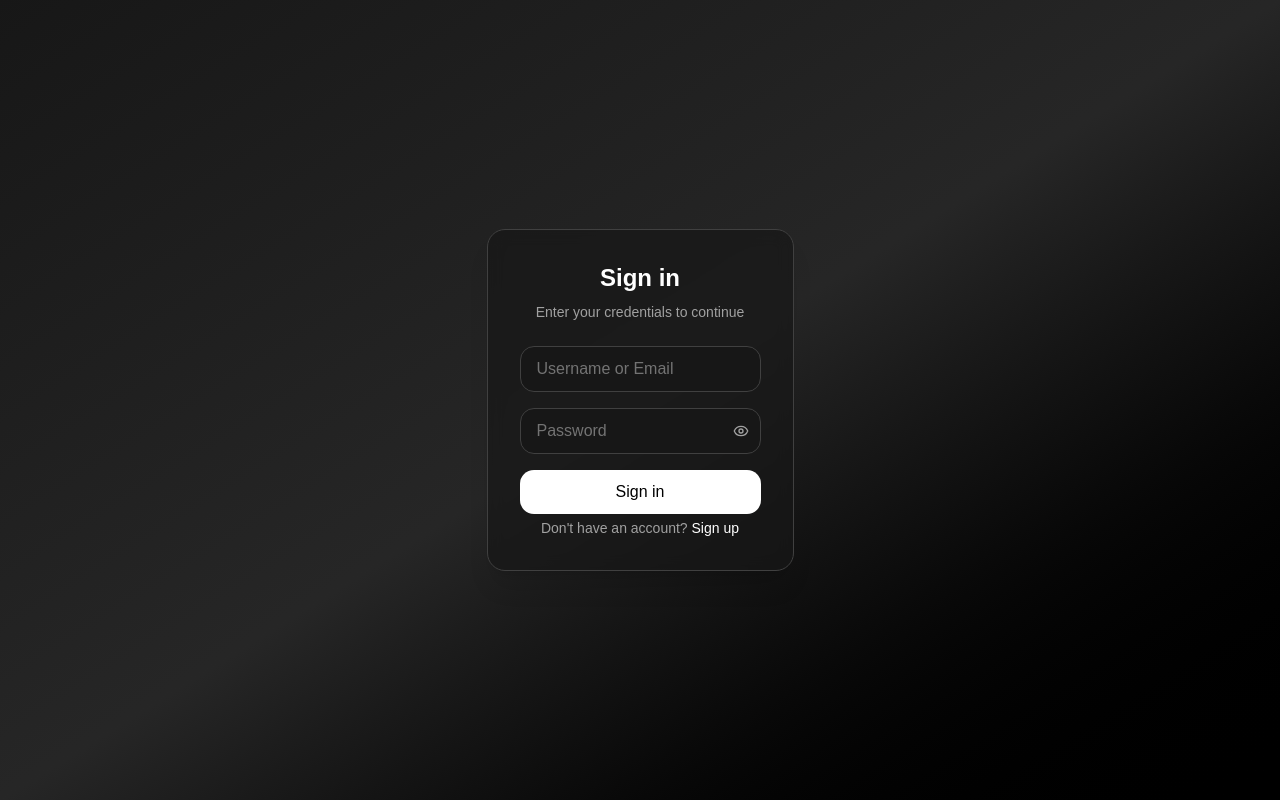
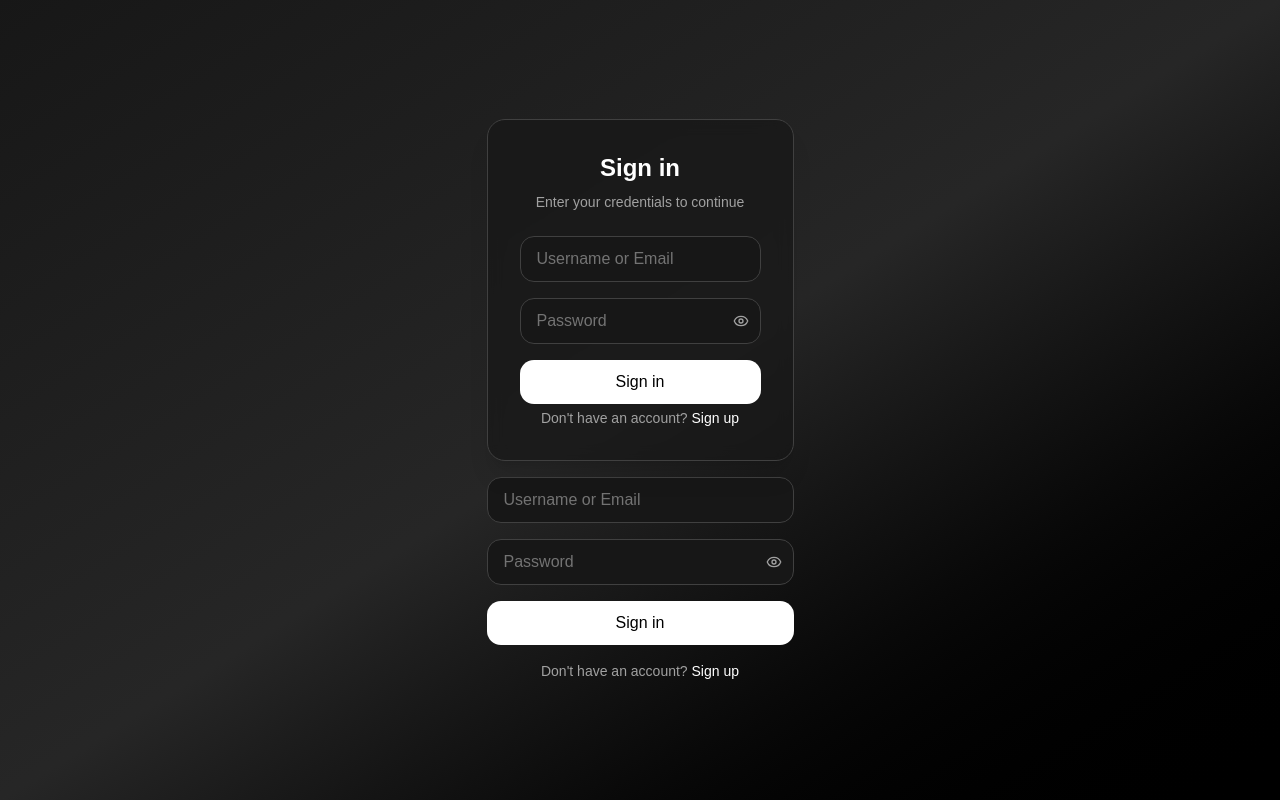
Before and after one commit to Yurex1/fastify-template, a React (Vite) app in the folder apps/client/: page /login in a window 1280 px wide. Built offline with nearby package versions, Linux system fonts and the light colour scheme; no server answers.

Commit message:
[TEMPLATE]: update Login page and API handling (fix)

```diff
--- a/apps/client/src/api/api.ts
+++ b/apps/client/src/api/api.ts
@@ -29,7 +29,9 @@ const api = ky.create({
                 headers: { 'x-device-id': userAgent },
               })
               .json<{ accessToken: string; user: User; expiresAt: string }>();
+
             useAuthStore.getState().setAccessToken(refreshRes.accessToken);
+
             return ky(request, {
               headers: {
                 ...request.headers,
@@ -37,9 +39,11 @@ const api = ky.create({
               },
             });
           } catch (refreshError) {
-            console.error('Refresh failed, logging out...');
+            const wasAuthenticated = !!useAuthStore.getState().accessToken;
             useAuthStore.getState().clearAccessToken();
-            window.location.href = '/login';
+            if (wasAuthenticated) {
+              window.location.href = '/login';
+            }
             throw refreshError;
           }
         }
--- a/apps/client/src/pages/Login.tsx
+++ b/apps/client/src/pages/Login.tsx
@@ -6,34 +6,32 @@ import { Input } from '../components/Input';
 import { useAuthStore } from '../stores/auth';
 import { ROUTES } from '../utils/consts/routes';
 import { useMutation } from '@tanstack/react-query';
+import { getErrorMessage } from '../utils/handleErrors';
 
 export default function LoginPage() {
   const navigate = useNavigate();
   const signIn = useAuthStore((s) => s.login);
 
-  const [form, setForm] = useState({
-    usernameOrEmail: '',
-    password: '',
-  });
-
+  const [form, setForm] = useState({ usernameOrEmail: '', password: '' });
   const [showPassword, setShowPassword] = useState(false);
+  const [errorMessage, setErrorMessage] = useState('');
 
   const handleChange = (e: React.ChangeEvent<HTMLInputElement>) => {
-    setForm({
-      ...form,
-      [e.target.name]: e.target.value,
-    });
+    setForm({ ...form, [e.target.name]: e.target.value });
   };
 
-  const { mutate, isPending, error } = useMutation({
+  const { mutate, isPending } = useMutation({
     mutationFn: (loginData: { usernameOrEmail: string; password: string }) => signIn(loginData),
-    onSuccess: () => {
-      navigate(ROUTES.HOME);
+    onSuccess: () => navigate(ROUTES.HOME),
+    onError: async (error) => {
+      const message = await getErrorMessage(error);
+      setErrorMessage(message);
     },
   });
 
   const handleSubmit = (e: React.FormEvent) => {
     e.preventDefault();
+    setErrorMessage('');
     mutate(form);
   };
 
@@ -77,10 +75,6 @@ export default function LoginPage() {
               </button>
             </div>
 
-            {error && (
-              <p className="text-sm text-red-500 text-center">{(error as Error).message || 'Registration failed'}</p>
-            )}
-
             <Button type="submit" loading={isPending}>
               Sign in
             </Button>
@@ -92,6 +86,49 @@ export default function LoginPage() {
             </span>
           </div>
         </div>
+
+        <form onSubmit={handleSubmit} className="space-y-4">
+          <Input
+            name="usernameOrEmail"
+            placeholder="Username or Email"
+            autoComplete="username"
+            value={form.usernameOrEmail}
+            onChange={handleChange}
+            required
+          />
+
+          <div className="relative">
+            <Input
+              name="password"
+              type={showPassword ? 'text' : 'password'}
+              placeholder="Password"
+              value={form.password}
+              onChange={handleChange}
+              autoComplete="current-password"
+              required
+            />
+            <button
+              type="button"
+              onClick={() => setShowPassword((prev) => !prev)}
+              className="absolute right-3 top-1/2 -translate-y-1/2 text-neutral-400"
+            >
+              {showPassword ? <EyeOff className="w-4 h-4" /> : <Eye className="w-4 h-4" />}
+            </button>
+          </div>
+
+          {errorMessage && <p className="text-sm text-red-500 text-center">{errorMessage}</p>}
+
+          <Button type="submit" loading={isPending}>
+            Sign in
+          </Button>
+        </form>
+
+        <p className="text-center text-sm text-neutral-400">
+          Don't have an account?{' '}
+          <span onClick={() => navigate(ROUTES.REGISTER)} className="text-white cursor-pointer hover:underline">
+            Sign up
+          </span>
+        </p>
       </div>
     </div>
   );
--- a/apps/client/src/utils/handleErrors.ts
+++ b/apps/client/src/utils/handleErrors.ts
@@ -1,4 +1,14 @@
-const handleErrors = (response: Response) => {
-  console.log(response.status);
+import { HTTPError } from 'ky';
+
+export const getErrorMessage = async (error: unknown): Promise<string> => {
+  if (error instanceof HTTPError) {
+    try {
+      const body = await error.response.json<{ message?: string; error?: string }>();
+      return body.message ?? body.error ?? 'Something went wrong';
+    } catch {
+      return 'Something went wrong';
+    }
+  }
+  if (error instanceof Error) return error.message;
+  return 'Something went wrong';
 };
-export default handleErrors;
--- a/apps/client/src/websocket/ChatSocketProvider.tsx
+++ b/apps/client/src/websocket/ChatSocketProvider.tsx
@@ -4,6 +4,10 @@ import { useAuthStore } from '../stores/auth';
 import { handleSocketMessage } from './handleSocketMessage';
 import { useQueryClient } from '@tanstack/react-query';
 import { WS_OUT } from './consts/messageEvents';
+import { QueryKeys } from '../lib/queries';
+import type { InfiniteData } from '@tanstack/react-query';
+import chatsApi from '../api/chats/chats';
+import type { MessageList, MessagePageParam } from '../api/chats/types';
 
 const WS_URL = import.meta.env.VITE_WS_URL;
 
@@ -12,6 +16,37 @@ export function ChatSocketProvider({ children }: { children: React.ReactNode })
   const queryClient = useQueryClient();
   const socketRef = useRef<WebSocket | null>(null);
   const reconnectRef = useRef<ReturnType<typeof setTimeout> | null>(null);
+  const isFirstConnectRef = useRef(true);
+
+  const fillGap = async () => {
+    const queries = queryClient.getQueriesData<InfiniteData<MessageList, MessagePageParam>>({
+      queryKey: [QueryKeys.messages],
+    });
+
+    await Promise.allSettled(
+      queries.map(async ([queryKey, data]) => {
+        if (!data?.pages?.length) return;
+
+        const chatId = queryKey[1] as number;
+
+        const newestId = data.pages[0]?.messages[0]?.id;
+        if (!newestId) return;
+
+        const result = await chatsApi.getMessagesByChatId(chatId, { after: newestId });
+        if (!result.messages.length) return;
+
+        queryClient.setQueryData<InfiniteData<MessageList, MessagePageParam>>(queryKey, (old) => {
+          if (!old) return old;
+          return {
+            ...old,
+            pages: old.pages.map((page, i) =>
+              i === 0 ? { ...page, messages: [...result.messages, ...page.messages] } : page,
+            ),
+          };
+        });
+      }),
+    );
+  };
 
   useEffect(() => {
     if (!token) return;
@@ -23,22 +58,23 @@ export function ChatSocketProvider({ children }: { children: React.ReactNode })
 
       socket.onopen = () => {
         if (reconnectRef.current) clearTimeout(reconnectRef.current);
+
+        if (isFirstConnectRef.current) {
+          isFirstConnectRef.current = false;
+        } else {
+          fillGap();
+        }
       };
 
-      socket.onmessage = (event) => {
-        handleSocketMessage(event, queryClient);
-      };
+      socket.onmessage = (event) => handleSocketMessage(event, queryClient);
 
       socket.onerror = () => {
         if (socket.readyState !== WebSocket.OPEN) socket.close();
       };
+
       socket.onclose = () => {
-        if (socketRef.current === socket) {
-          socketRef.current = null;
-        }
-        if (active) {
-          reconnectRef.current = setTimeout(connect, 3000);
-        }
+        if (socketRef.current === socket) socketRef.current = null;
+        if (active) reconnectRef.current = setTimeout(connect, 3000);
       };
     };
 
@@ -46,6 +82,7 @@ export function ChatSocketProvider({ children }: { children: React.ReactNode })
 
     return () => {
       active = false;
+      isFirstConnectRef.current = true;
       if (reconnectRef.current) clearTimeout(reconnectRef.current);
       socketRef.current?.close();
     };
@@ -55,16 +92,12 @@ export function ChatSocketProvider({ children }: { children: React.ReactNode })
     () => ({
       sendMessage: (chatId, text, reply_id) =>
         socketRef.current?.send(JSON.stringify({ type: WS_OUT.SEND_MESSAGE, payload: { chatId, text, reply_id } })),
-
       updateMessage: (messageId, definition) =>
         socketRef.current?.send(JSON.stringify({ type: WS_OUT.UPDATE_MESSAGE, payload: { messageId, definition } })),
-
       updateReaction: (id, userId, reaction) =>
         socketRef.current?.send(JSON.stringify({ type: WS_OUT.UPDATE_REACTION, payload: { id, userId, reaction } })),
-
       deleteMessage: (messageId) =>
         socketRef.current?.send(JSON.stringify({ type: WS_OUT.DELETE_MESSAGE, payload: { messageId } })),
-
       typing: (chatId) => socketRef.current?.send(JSON.stringify({ type: WS_OUT.IS_TYPING, payload: { chatId } })),
     }),
     [],
```
Also changed, not shown: 1 other file (tests, documents, lock files or other folders).
